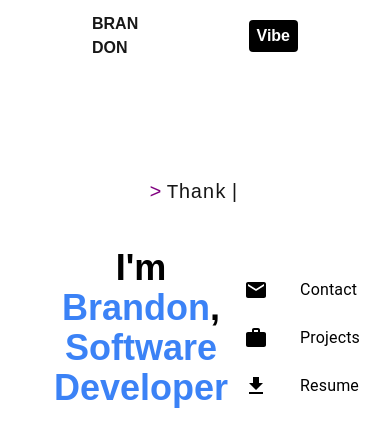
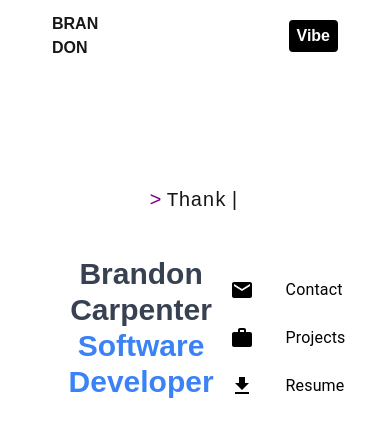
Before and after one commit to BrandonCarp/portfolio_2025, a Next.js app: page / in a window 390 px wide. Shown: the top 446 px of the page. Built offline with nearby package versions, Linux system fonts and the light colour scheme.

Commit message:
mobile response update

```diff
--- a/app/components/hero/heroSection.tsx
+++ b/app/components/hero/heroSection.tsx
@@ -3,10 +3,10 @@ import CustomizedList from "./customList";
 export default function HeroSection() {
   return (
     <div className="flex  items-center justify-center text-center py-10">
-      <div className="w-full mb-5">
-        <p className="text-4xl font-bold text-black">
-          I'm <span className="text-blue-500">Brandon</span>,
-          <span className="text-blue-500"> Software Developer</span>
+      <div className="w-full mb-5 ">
+        <p className=" font-bold text-black ">
+          <span className="text-gray-700 text-3xl ">Brandon Carpenter</span>
+          <span className="text-blue-500 text-3xl"> Software Developer</span>
         </p>
       </div>
 
--- a/app/components/navbar/navbar.tsx
+++ b/app/components/navbar/navbar.tsx
@@ -7,7 +7,7 @@ import MusicButton from "./vibeBtn"
 export default function NavBar() {
   return (
 
-    <div className="sticky flex p-3 justify-between items-center mx-10">
+    <div className="sticky flex p-3 justify-between items-center  mdPhone:mx-10">
       <div className='font-bold'>
         <h1 >BRAN</h1>
         <h1>DON</h1>
--- a/app/layout.tsx
+++ b/app/layout.tsx
@@ -18,6 +18,11 @@ export const metadata: Metadata = {
   description: "Generated by create next app",
 };
 
+export const viewport = {
+  width: 'device-width',
+  initialScale: 1,
+};
+
 export default function RootLayout({
   children,
 }: Readonly<{
--- a/tailwind.config.ts
+++ b/tailwind.config.ts
@@ -1,4 +1,4 @@
-import type { Config } from "tailwindcss";
+import { Config } from 'tailwindcss';
 
 export default {
   content: [
@@ -8,6 +8,13 @@ export default {
   ],
   theme: {
     extend: {
+      screens: {
+        smPhone: '320px',
+        mdPhone: '540px',
+        tablet: '640px',
+        laptop: '1024px',
+        desktop: '1280px',
+      },
       colors: {
         background: "var(--background)",
         foreground: "var(--foreground)",
```
